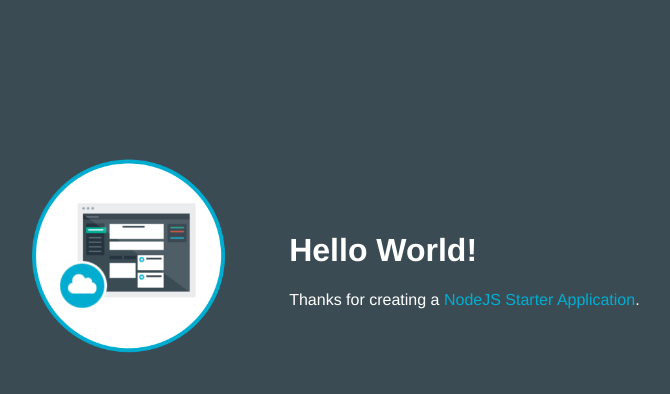
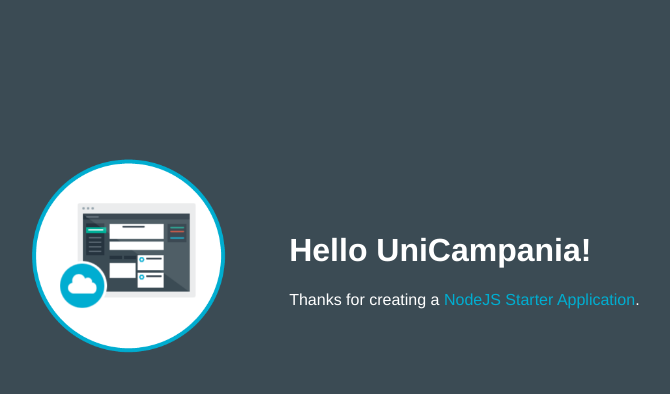
Before and after one commit to mbalzarotti/SUNAppDemo, a website: page public/index.html in a window 1280 px wide. Shown: the whole page, without its empty margins (253-923 px from the left). Drawn offline with Linux system fonts and the light colour scheme.

Commit message:
risolta issue #1

```diff
--- a/public/index.html
+++ b/public/index.html
@@ -16,7 +16,7 @@
           <img class = "newappIcon" src="images/newapp-icon.png">
         </td>
         <td>
-          <h1 id="message">Hello World!</h1>
+          <h1 id="message">Hello UniCampania!</h1>
           <p class='description'></p> Thanks for creating a <span class = "blue">NodeJS Starter Application</span>.
         </td>
       </tr>
```
Also changed, not shown: 1 other file.
